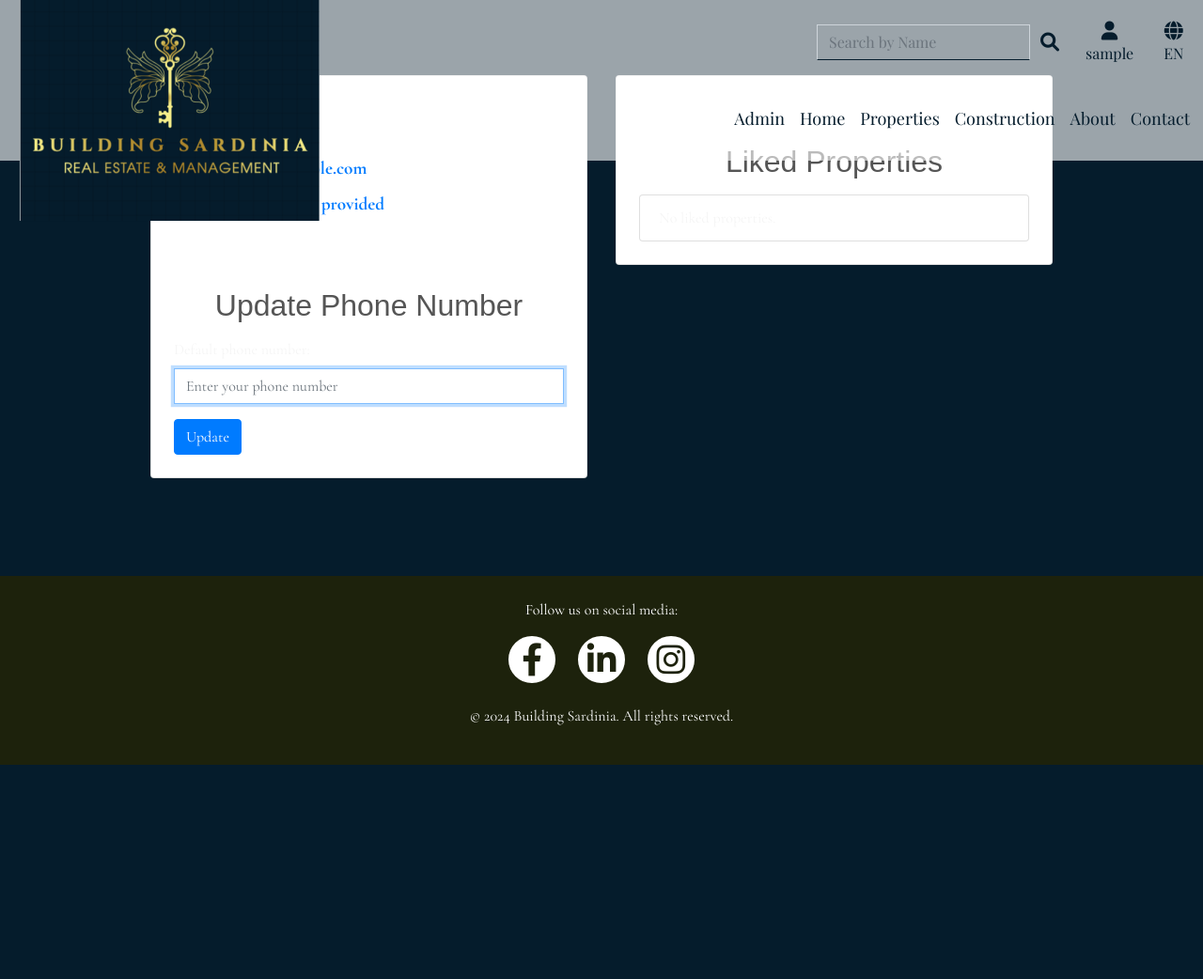
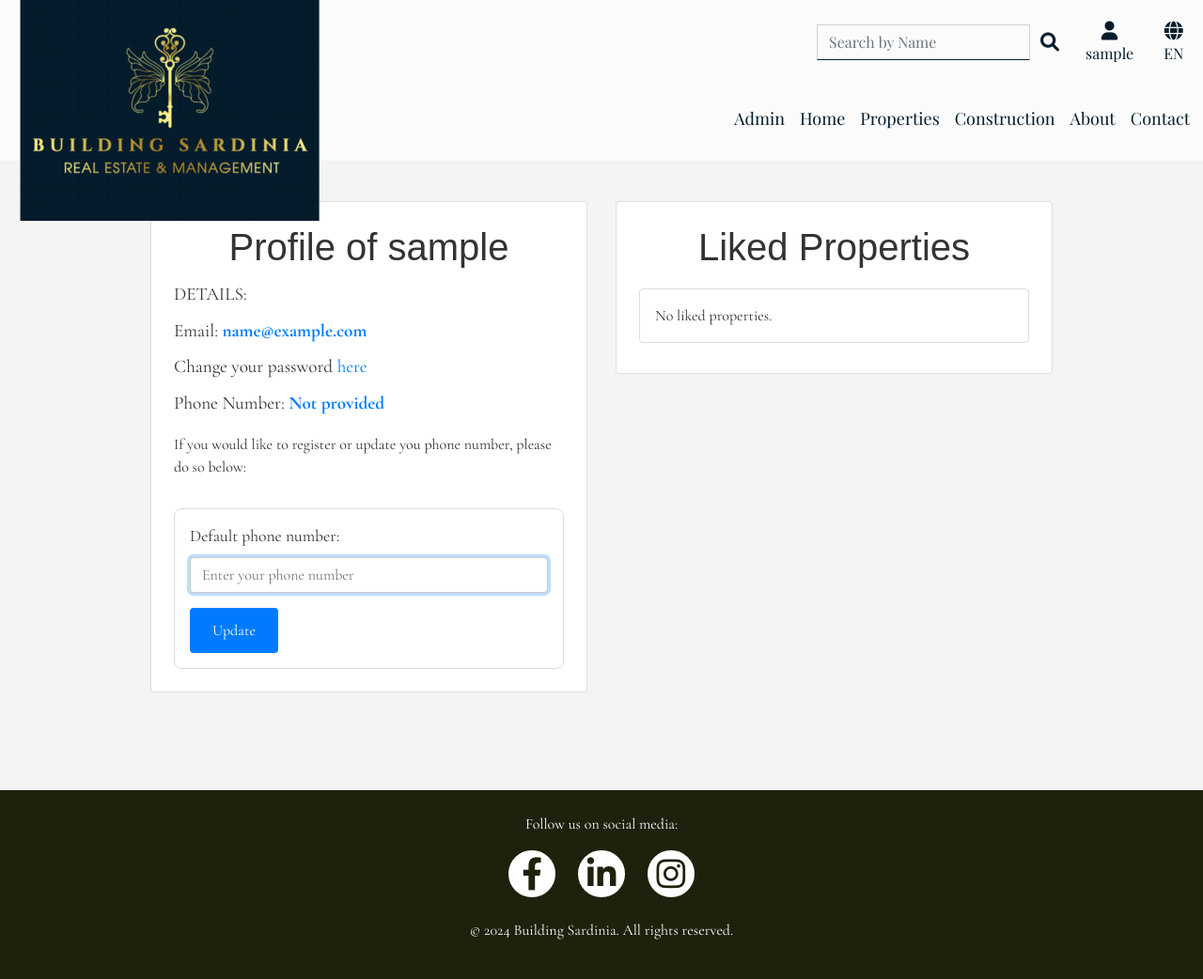
Before and after one commit to Lilla-Kavecsanszki/residenza126, a Django app: page /profiles/profile/ in a window 1280 px wide. Shown: the whole page at 94% size. Before the commit the page ends 814 px from the top, so only its background shows below. Run offline with Django 4.2, Linux system fonts and the light colour scheme; the visitor is signed in with stand-in values (Sample User, id 1); data comes from the database, SQL or seed files in the repository; data that the repository does not hold is empty; some libraries are stand-ins or nearby versions; some web fonts are replaced.

Commit message:
Wiring up Profile page

```diff
--- a/profiles/templates/profiles/user_profile.html
+++ b/profiles/templates/profiles/user_profile.html
@@ -8,18 +8,19 @@
 
 {% block content %}
 <div class="container my-5">
-    <div class="row">
+    <div class="row tab">
         <!-- Left Side -->
         <div class="col-md-6 mb-4">
             <div class="card p-4">
                 <h1 class="card-title">Profile of {{ user.username }}</h1>
-                <div class="profile-info mb-3">
+                <div class="profile-info mb-2">
+                    <p>DETAILS:</p>
                     <p>Email: <strong>{{ user.email }}</strong></p>
+                    <div><p>Change your password <a href="{% url 'password_change' %}">here</a></p></div>
                     <p>Phone Number: <strong>{{ profile.default_phone_number|default:"Not provided" }}</strong></p>
                 </div>
-
-                <h2>Update Phone Number</h2>
-                <form method="post" action="{% url 'update_phone_number' %}">
+                <p>If you would like to register or update you phone number, please do so below:</p>
+                <form method="post" action="{% url 'update_phone_number' %}" class="phone-form">
                     {% csrf_token %}
                     <div class="form-group">
                         {{ form.default_phone_number.label_tag }}
@@ -34,8 +35,8 @@
         <!-- Right Side -->
         <div class="col-md-6">
             <div class="card p-4">
-                <h2>Liked Properties</h2>
-                <ul class="list-group">
+                <h1>Liked Properties</h1>
+                <ul class="liked-properties list-group">
                     {% for property in liked_properties %}
                         <li class="list-group-item">{{ property.name }} - {{ property.location }}</li>
                     {% empty %}
--- a/static/css/profiles.css
+++ b/static/css/profiles.css
@@ -1,24 +1,28 @@
 body {
     font-family: "Cormorant Garamond", serif;
-    background-color: #051c2c;
-    color: whitesmoke;
+    background-color: #f4f4f4; /* Lighter background for better contrast */
+    color: #333; /* Darker text color for readability */
 }
 
+/* Container Styles */
 .container {
     padding: 2em;
-    margin-top: 12%
+}
+
+.tab {
+    margin-top: 14%;
 }
 
 /* Heading Styles */
-h1, h2 {
+h1, h2, h3 {
     text-align: center;
     font-family: "Italiana", sans-serif;
-    color: #fff;
+    color: #333; /* Darker color for headings */
     font-weight: 400;
 }
 
 h1 {
-    font-size: 2.5em; /* Larger font size for a bold presence */
+    font-size: 2.5em;
     margin-bottom: 0.5em;
 }
 
@@ -26,7 +30,7 @@ h2 {
     font-size: 2em;
     margin-top: 1.5em;
     margin-bottom: 0.5em;
-    color: #555;
+    color: #007bff; /* Matching color for a consistent theme */
 }
 
 /* Profile Info */
@@ -45,7 +49,7 @@ h2 {
     padding: 1em;
     border: 1px solid #ddd;
     border-radius: 8px;
-    background-color: #fafafa;
+    background-color: #fff; /* White background for the form */
 }
 
 .phone-form .form-group {
@@ -88,7 +92,7 @@ h2 {
 }
 
 .liked-properties li {
-    background-color: #f9f9f9;
+    background-color: #fff; /* White background for list items */
     border: 1px solid #ddd;
     padding: 1em;
     border-radius: 4px;
@@ -98,10 +102,6 @@ h2 {
 /* Responsive Design */
 @media (max-width: 768px) {
     .container {
-        padding: 1em;
-    }
-
-    .container.profile-container {
         padding: 1em;
     }
 
```
